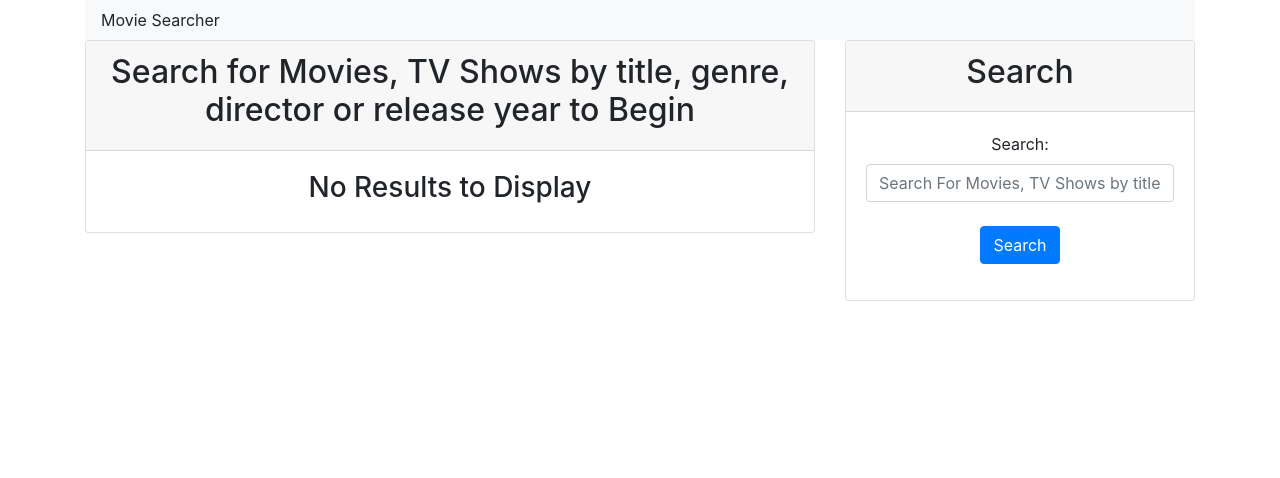
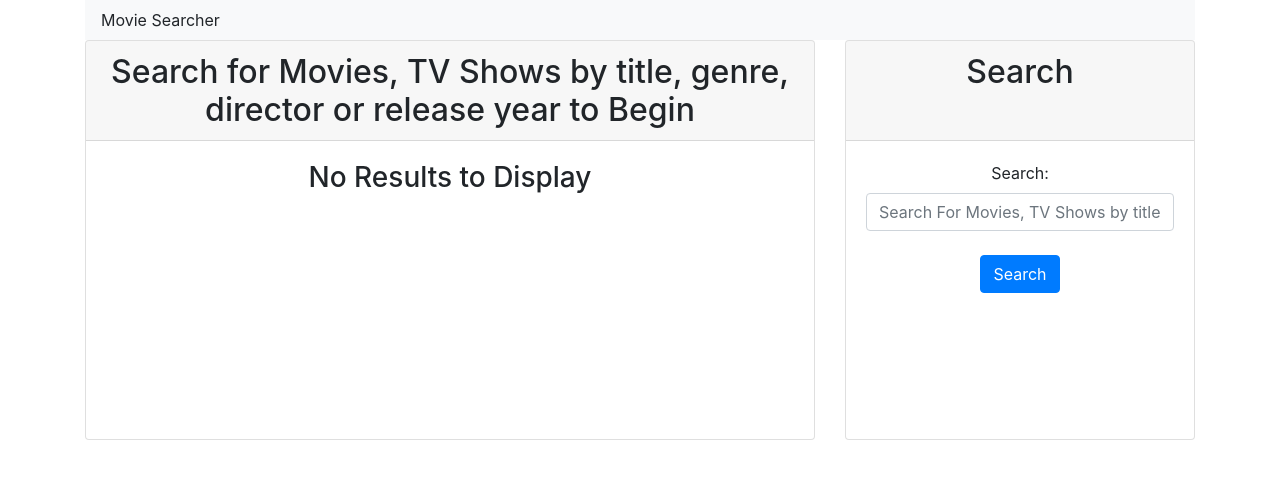
Before and after one commit to jmauro33/finalproject3, a React (Create React App) app: page / in a window 1280 px wide. Shown: the top 478 px of the page. Built offline with nearby package versions, Linux system fonts and the light colour scheme; no server answers.

Commit message:
working on front end css

```diff
--- a/src/App.css
+++ b/src/App.css
@@ -36,7 +36,10 @@
     transform: rotate(360deg);
   }
 }
+.card-header{
+  height:100px;
+}
 .card {
 
-  height:250px;
+  height:400px;
 }
--- a/src/App.js
+++ b/src/App.js
@@ -1,6 +1,6 @@
 import React from 'react';
 import AppContainer from "./components/Appcontainer";
-
+import "./App.css";
 function App() {
   return <AppContainer />;
 }
```
